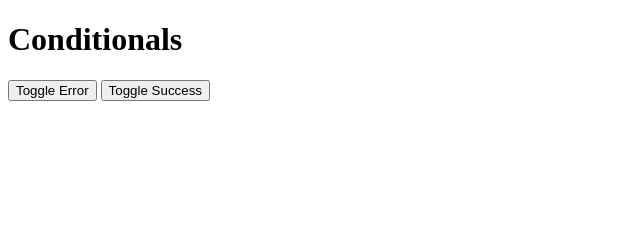
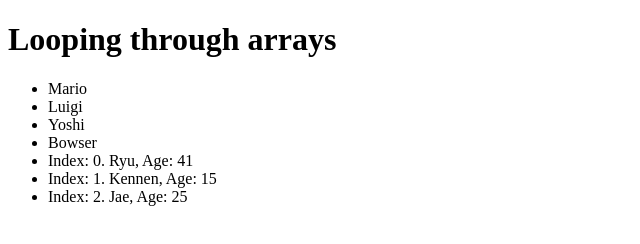
Before and after one commit to Jae1xp/Vue-Tutorial, a plain HTML site: page index.html in a window 1280 px wide. Shown: the whole page, without its empty margins (0-640 px from the left). Drawn offline with nearby package versions, Linux system fonts and the light colour scheme.

Commit message:
looping through arrays

```diff
--- a/app.js
+++ b/app.js
@@ -7,8 +7,14 @@ new Vue({
     // y: 0,
     // a: 0,
     // b: 0
-    error: false,
-    success: false
+    // error: false,
+    // success: false
+    characters: ['Mario', 'Luigi', 'Yoshi', 'Bowser'],
+    ninjas: [
+      { name: 'Ryu', age: 41},
+      { name: 'Kennen', age: 15},
+      { name: 'Jae', age: 25}
+    ]
   },
   methods: {
     // greet: function(time) {
--- a/index.html
+++ b/index.html
@@ -37,11 +37,24 @@
     <p v-html="websiteTag"></p> -->
     <!-- <br> -->
     <!-- <a v-on:click.prevent="click" href="http://npr.org">NPR</a> -->
-    <h1>Conditionals</h1>
+
+    <!-- 3rd Commit -->
+    <!-- <h1>Conditionals</h1>
     <button v-on:click="error = !error">Toggle Error</button>
     <button v-on:click="success = !success">Toggle Success</button>
     <p v-if="error">¯\_(ツ)_/¯</p>
-    <p v-else-if="success">Success!!!</p>
+    <p v-else-if="success">Success!!!</p> -->
+    <!-- End 3rd Commit -->
+
+    <h1>Looping through arrays</h1>
+    <ul>
+      <li v-for="character in characters">
+        {{character}}
+      </li>
+      <li v-for="(ninja, index) in ninjas">
+        Index: {{index}}. {{ninja.name}}, Age: {{ninja.age}}
+      </li>
+    </ul>
 
   </div>
   <script src="app.js"></script>
```
